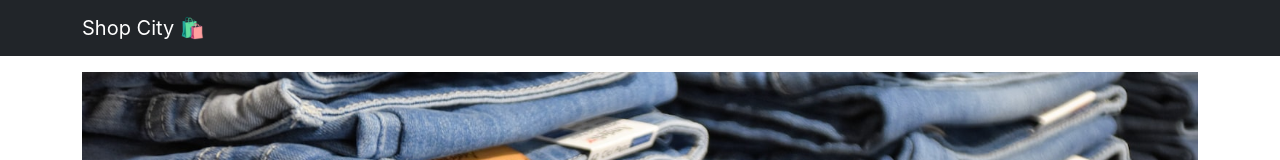
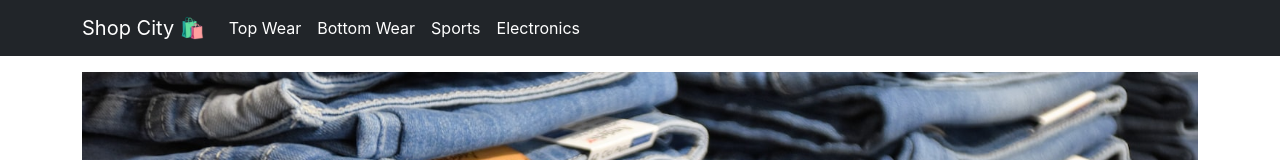
Before and after one commit to ameya-6964/Talent-Battle-Capstone-Project-Frontend, a React (Create React App) app: page / in a window 1280 px wide. Shown: the top 160 px of the page. Built offline with nearby package versions, Linux system fonts and the light colour scheme.

Commit message:
Edited Components

```diff
--- a/src/App.js
+++ b/src/App.js
@@ -1,26 +1,15 @@
 import React from "react";
-
 import { BrowserRouter, Routes, Route } from "react-router-dom";
 import HomeScreen from "./components/HomeScreen";
 import ProductScreen from "./components/ProductScreen";
-import Navbar from "react-bootstrap/Navbar";
 import Container from "react-bootstrap/Container";
-import { LinkContainer } from "react-router-bootstrap";
 import Footer from "./components/Footer";
+import Navigation from "./components/Navigation";
 
 function App() {
   return (
     <BrowserRouter>
-      <div>
-        <header>
-          <Navbar bg="dark" variant="dark">
-            <Container>
-              <LinkContainer to="/">
-                <Navbar.Brand>Shop City 🛍️</Navbar.Brand>
-              </LinkContainer>
-            </Container>
-          </Navbar>
-        </header>
+      <Navigation />
       <main>
         <Container>
           <Routes>
@@ -30,7 +19,6 @@ function App() {
         </Container>
       </main>
       <Footer />
-      </div>
     </BrowserRouter>
   );
 }
--- /dev/null
+++ b/src/components/Navigation.jsx
@@ -0,0 +1,39 @@
+import React from "react";
+//import { BrowserRouter, Routes, Route } from "react-router-dom";
+import Navbar from "react-bootstrap/Navbar";
+import Container from "react-bootstrap/Container";
+import Nav from "react-bootstrap/Nav";
+import { LinkContainer } from "react-router-bootstrap";
+
+const Navigation = () => {
+  return (
+    <header>
+      <Navbar collapseOnSelect expand="lg" bg="dark" variant="dark">
+        <Container>
+          <LinkContainer to="/">
+            <Navbar.Brand>Shop City 🛍️</Navbar.Brand>
+          </LinkContainer>
+          <Navbar.Toggle aria-controls="responsive-navbar-nav" />
+          <Navbar.Collapse id="responsive-navbar-nav">
+            <Nav className="me-auto">
+              <LinkContainer to="/">
+                <Nav.Link>Top Wear</Nav.Link>
+              </LinkContainer>
+              <LinkContainer to="/">
+                <Nav.Link>Bottom Wear</Nav.Link>
+              </LinkContainer>
+              <LinkContainer to="/">
+                <Nav.Link>Sports</Nav.Link>
+              </LinkContainer>
+              <LinkContainer to="/">
+                <Nav.Link>Electronics</Nav.Link>
+              </LinkContainer>
+            </Nav>
+          </Navbar.Collapse>
+        </Container>
+      </Navbar>
+    </header>
+  );
+};
+
+export default Navigation;
```
Lines whose indentation alone changed are shown as unchanged.
